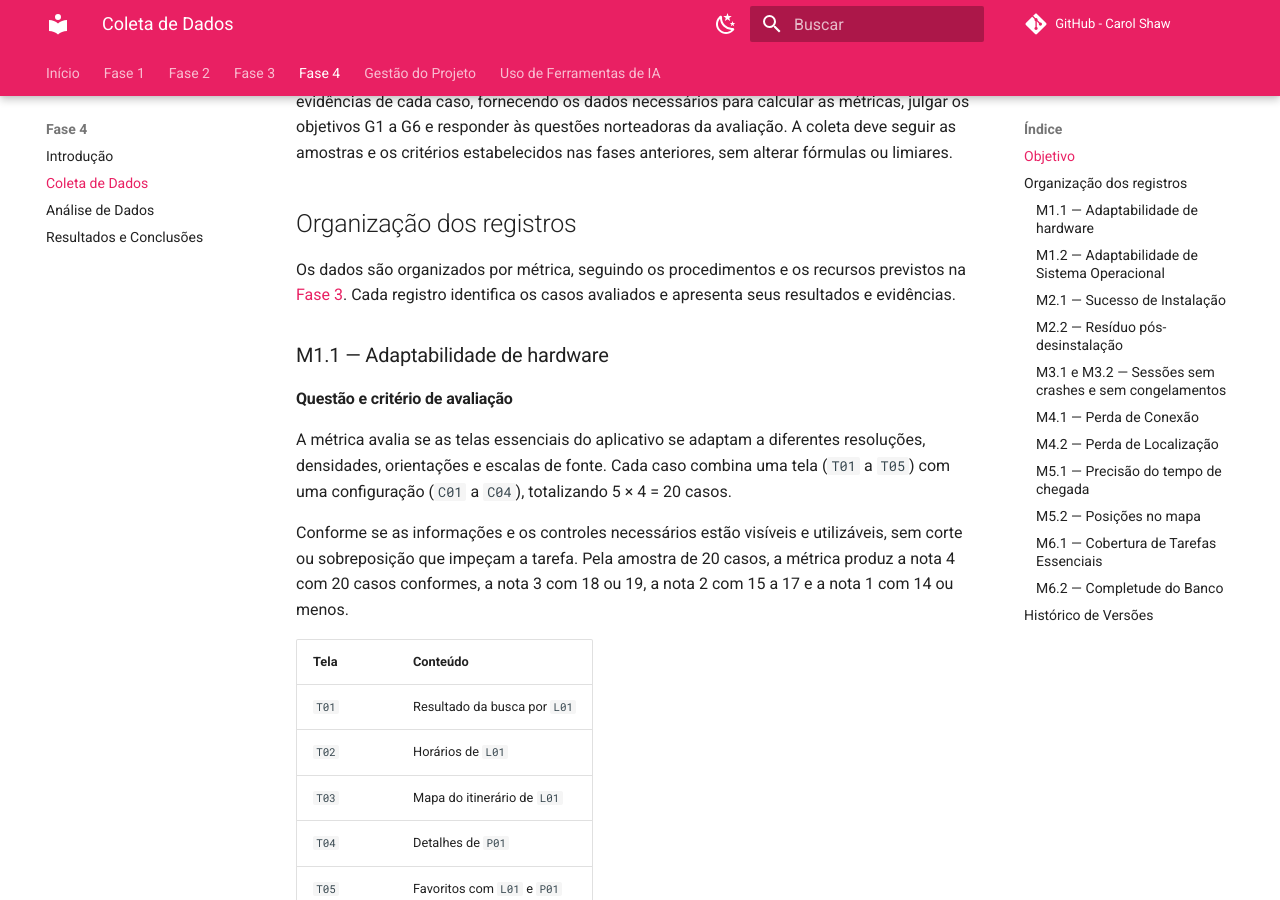
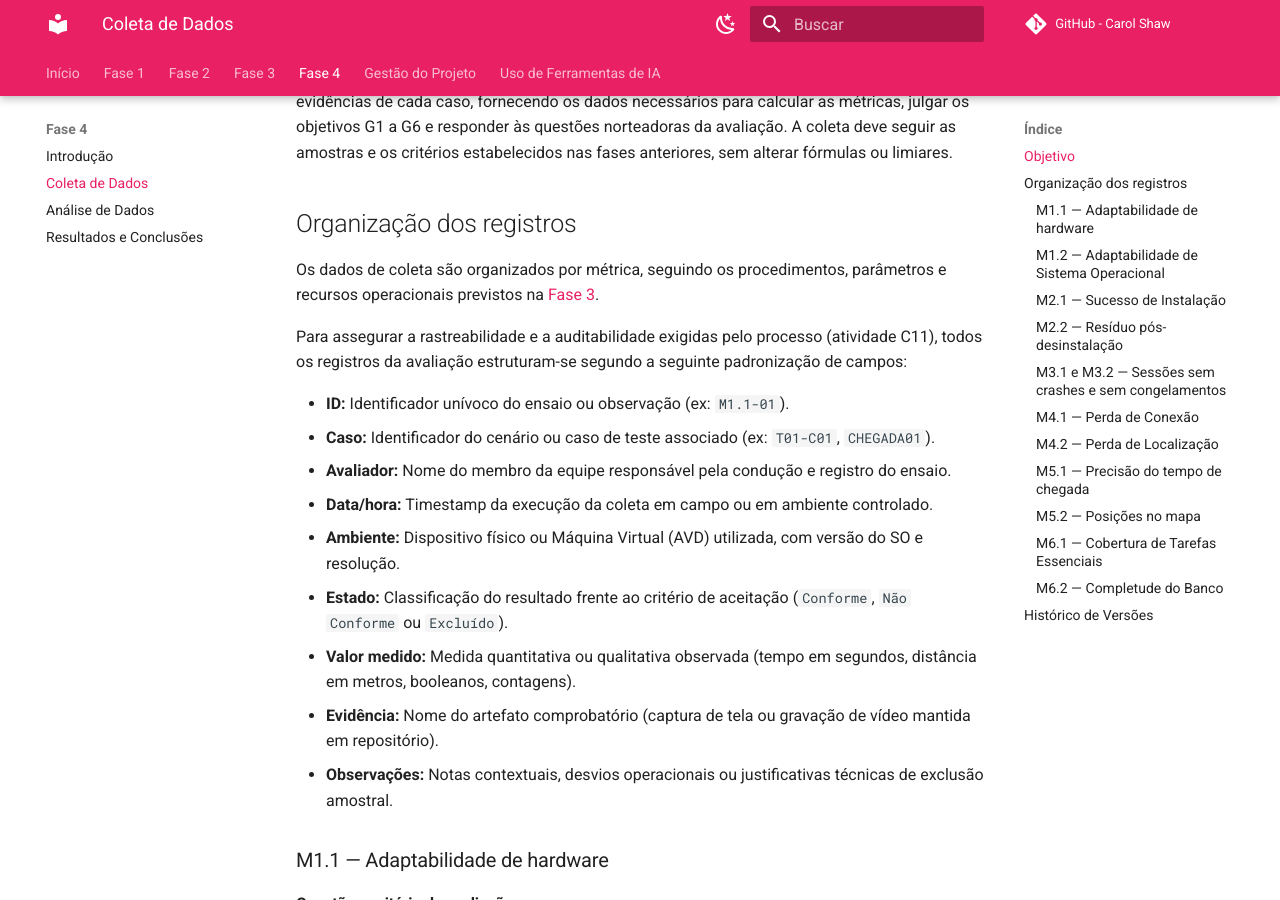
Before and after one commit to FCTE-Qualidade-de-Software-1/2026-2_T02_CAROL_SHAW, an MkDocs documentation site: the page built from docs/fase4/1-coleta.md, in a window 1280 px wide and 900 px high, scrolled down 241 px. Built offline with MkDocs 1.6.1 and Material for MkDocs 9.7.7, drawn with Linux system fonts in a browser that asks for light colours; comment, search, counter and statistics services are not loaded; some of the changed text lies outside the part shown.

Commit message:
docs(fase4): audita e formaliza padronizacao das colunas de coleta C11 #85

```diff
--- a/docs/fase4/1-coleta.md
+++ b/docs/fase4/1-coleta.md
@@ -6,7 +6,19 @@ Reunir os registros da execução dos procedimentos definidos na Fase 3 para as
 
 ## Organização dos registros
 
-Os dados são organizados por métrica, seguindo os procedimentos e os recursos previstos na [Fase 3](../fase3/introducao.md). Cada registro identifica os casos avaliados e apresenta seus resultados e evidências.
+Os dados de coleta são organizados por métrica, seguindo os procedimentos, parâmetros e recursos operacionais previstos na [Fase 3](../fase3/introducao.md).
+
+Para assegurar a rastreabilidade e a auditabilidade exigidas pelo processo (atividade C11), todos os registros da avaliação estruturam-se segundo a seguinte padronização de campos:
+
+- **ID:** Identificador unívoco do ensaio ou observação (ex: `M1.1-01`).
+- **Caso:** Identificador do cenário ou caso de teste associado (ex: `T01-C01`, `CHEGADA01`).
+- **Avaliador:** Nome do membro da equipe responsável pela condução e registro do ensaio.
+- **Data/hora:** Timestamp da execução da coleta em campo ou em ambiente controlado.
+- **Ambiente:** Dispositivo físico ou Máquina Virtual (AVD) utilizada, com versão do SO e resolução.
+- **Estado:** Classificação do resultado frente ao critério de aceitação (`Conforme`, `Não Conforme` ou `Excluído`).
+- **Valor medido:** Medida quantitativa ou qualitativa observada (tempo em segundos, distância em metros, booleanos, contagens).
+- **Evidência:** Nome do artefato comprobatório (captura de tela ou gravação de vídeo mantida em repositório).
+- **Observações:** Notas contextuais, desvios operacionais ou justificativas técnicas de exclusão amostral.
 
 ### M1.1 — Adaptabilidade de hardware
 
@@ -493,3 +505,4 @@ Em que $L_c = 20$ corresponde aos itens da amostra encontrados no app com códig
 | 1.3 | Inclusão da seção de coleta da métrica M4.2, com registros dos ensaios, evidências e critérios de avaliação. | [Pedro Ramos](https://github.com/PedroRSR) | 19/11/2026 | A definir | — |
 | 1.4 | Inclusão da seção de coleta da métrica M5.2, com os casos avaliados e suas evidências. | [Pedro Ramos](https://github.com/PedroRSR) | 20/11/2026 | A definir | — |
 | 1.5 | Inclusão das seções M1.1, M1.2, M2.1, M2.2, M3.1, M3.2, M5.1 E M6.1 | [Pedro Ramos](https://github.com/PedroRSR) | 20/11/2026 | A definir | — |
+| 1.6 | Auditoria C11: conferência da integridade das colunas e formalização do dicionário de registros | [João Guilherme Capozzi](https://github.com/jonas3688) | 22/11/2026 | — | — |
```
